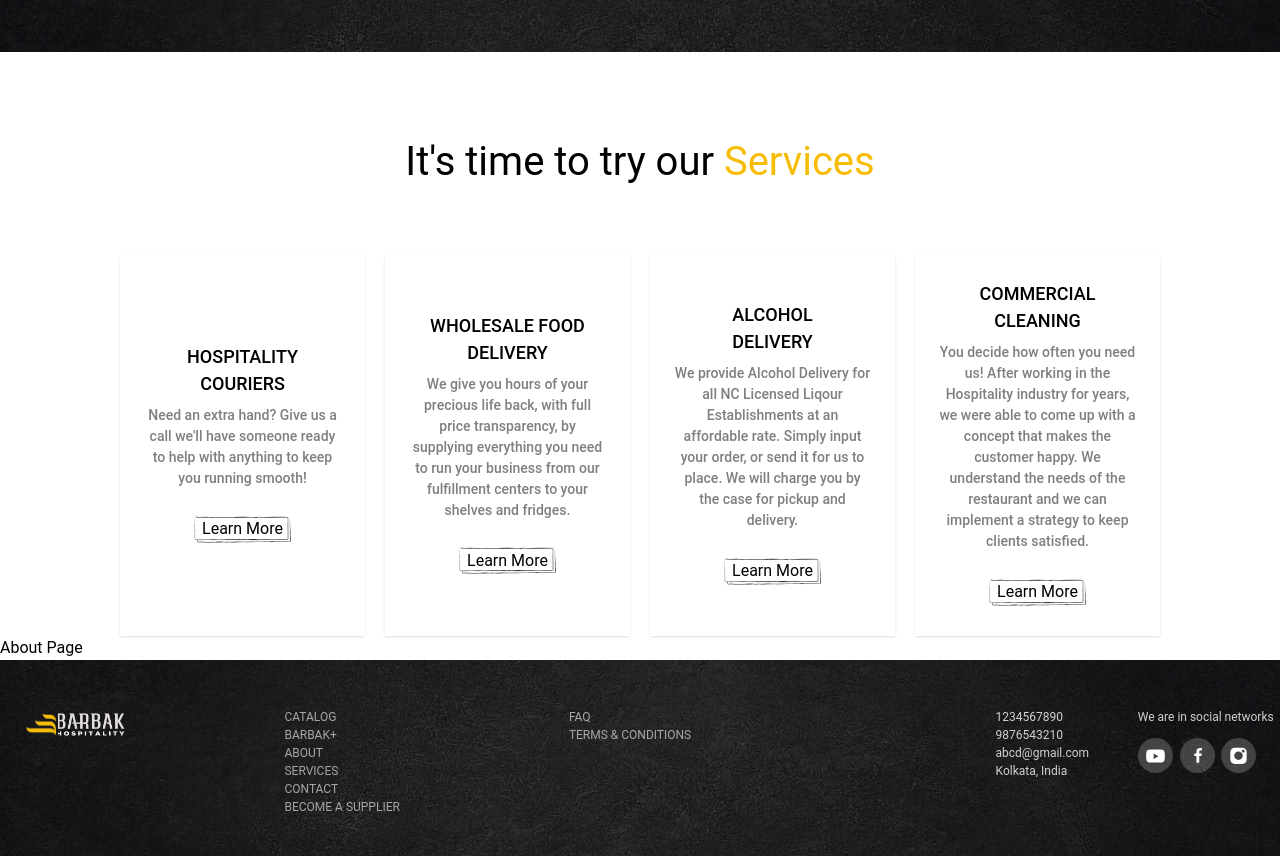
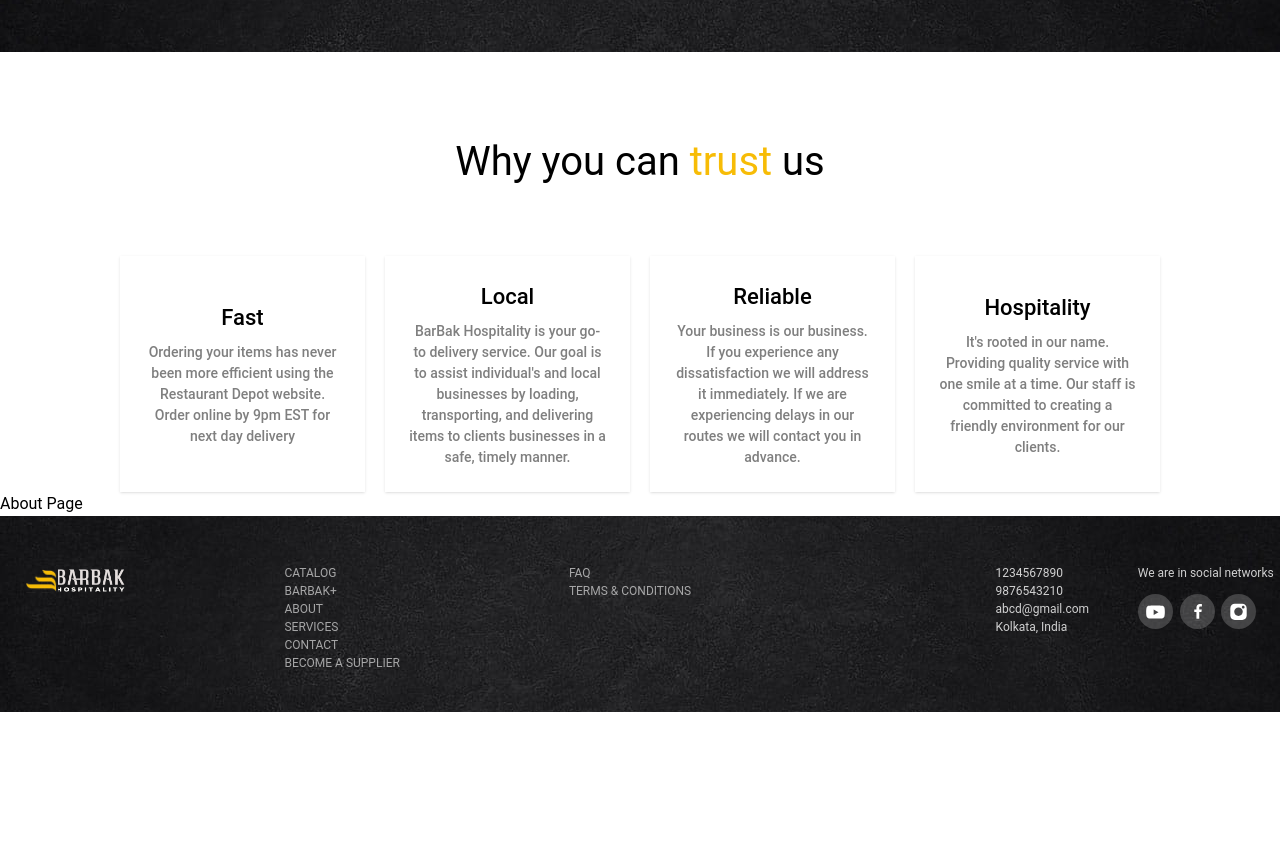
Before and after one commit to Anuran12/BarBak, a Next.js app: page /About in a window 1280 px wide. Shown: the part 800-1656 px from the top of the page. After the commit the page ends 1512 px from the top, so only its background shows below. Built offline with nearby package versions, Linux system fonts and the light colour scheme.

Commit message:
fix trust

```diff
--- a/components/Trust.js
+++ b/components/Trust.js
@@ -1,85 +1,52 @@
 export default function Trust() {
-    return(
-        <div className=" flex flex-col justify-center items-center px-[120px] mt-20">
+  return (
+    <div className=" flex flex-col justify-center items-center px-[120px] mt-20">
       <h1 className="text-[40px]">
-        It&#39;s time to try our{" "}
-        <span className="text-[#F7BC06]">Services</span>
+        Why you can
+        <span className="text-[#F7BC06]"> trust</span> us
       </h1>
       <div className="grid grid-cols-4 gap-5 mt-16">
         <div className="shadow hover:shadow-2xl p-6 flex flex-col justify-center items-center group">
-          <h1 className=" font-[540] text-[18px] text-center group-hover:text-[#F7BC06]">
-            HOSPITALITY
-            <br />
-            COURIERS
+          <h1 className=" font-[540] text-[22px] text-center group-hover:text-[#F7BC06]">
+            Fast
           </h1>
           <p className="text-[14px] text-center text-[#0a0a0a85] font-[530] mt-2">
-            Need an extra hand? Give us a call we&#39;ll have someone ready to
-            help with anything to keep you running smooth!
+            Ordering your items has never been more efficient using the
+            Restaurant Depot website. Order online by 9pm EST for next day
+            delivery
           </p>
-          <a
-            className="bg-[url('../img/btn-border_black.png')] bg-no-repeat bg-center bg-contain p-2 mt-5 text-black w-fit"
-            href={"/"}
-          >
-            Learn More
-          </a>
         </div>
         <div className="shadow hover:shadow-2xl p-6 flex flex-col justify-center items-center group">
-          <h1 className=" font-[540] text-[18px] text-center group-hover:text-[#F7BC06]">
-            WHOLESALE FOOD
-            <br />
-            DELIVERY
+          <h1 className=" font-[540] text-[22px] text-center group-hover:text-[#F7BC06]">
+            Local
           </h1>
           <p className="text-[14px] text-center text-[#0a0a0a85] font-[530] mt-2">
-            We give you hours of your precious life back, with full price
-            transparency, by supplying everything you need to run your business
-            from our fulfillment centers to your shelves and fridges.
+            BarBak Hospitality is your go-to delivery service. Our goal is to
+            assist individual's and local businesses by loading, transporting,
+            and delivering items to clients businesses in a safe, timely manner.
           </p>
-          <a
-            className="bg-[url('../img/btn-border_black.png')] bg-no-repeat bg-center bg-contain p-2 mt-5 text-black w-fit"
-            href={"/"}
-          >
-            Learn More
-          </a>
         </div>
         <div className="shadow hover:shadow-2xl p-6 flex flex-col justify-center items-center group">
-          <h1 className=" font-[540] text-[18px] text-center group-hover:text-[#F7BC06]">
-            ALCOHOL
-            <br />
-            DELIVERY
+          <h1 className=" font-[540] text-[22px] text-center group-hover:text-[#F7BC06]">
+            Reliable
           </h1>
           <p className="text-[14px] text-center text-[#0a0a0a85] font-[530] mt-2">
-            We provide Alcohol Delivery for all NC Licensed Liqour
-            Establishments at an affordable rate. Simply input your order, or
-            send it for us to place. We will charge you by the case for pickup
-            and delivery.
+            Your business is our business. If you experience any dissatisfaction
+            we will address it immediately. If we are experiencing delays in our
+            routes we will contact you in advance.
           </p>
-          <a
-            className="bg-[url('../img/btn-border_black.png')] bg-no-repeat bg-center bg-contain p-2 mt-5 text-black w-fit"
-            href={"/"}
-          >
-            Learn More
-          </a>
         </div>
         <div className="shadow hover:shadow-2xl p-6 flex flex-col justify-center items-center group">
-          <h1 className=" font-[540] text-[18px] text-center group-hover:text-[#F7BC06]">
-            COMMERCIAL
-            <br />
-            CLEANING
+          <h1 className=" font-[540] text-[22px] text-center group-hover:text-[#F7BC06]">
+            Hospitality
           </h1>
           <p className="text-[14px] text-center text-[#0a0a0a85] font-[530] mt-2">
-            You decide how often you need us! After working in the Hospitality
-            industry for years, we were able to come up with a concept that
-            makes the customer happy. We understand the needs of the restaurant
-            and we can implement a strategy to keep clients satisfied.
+            It's rooted in our name. Providing quality service with one smile at
+            a time. Our staff is committed to creating a friendly environment
+            for our clients.
           </p>
-          <a
-            className="bg-[url('../img/btn-border_black.png')] bg-no-repeat bg-center bg-contain p-2 mt-5 text-black w-fit"
-            href={"/"}
-          >
-            Learn More
-          </a>
         </div>
       </div>
     </div>
-    )
+  );
 }
```
